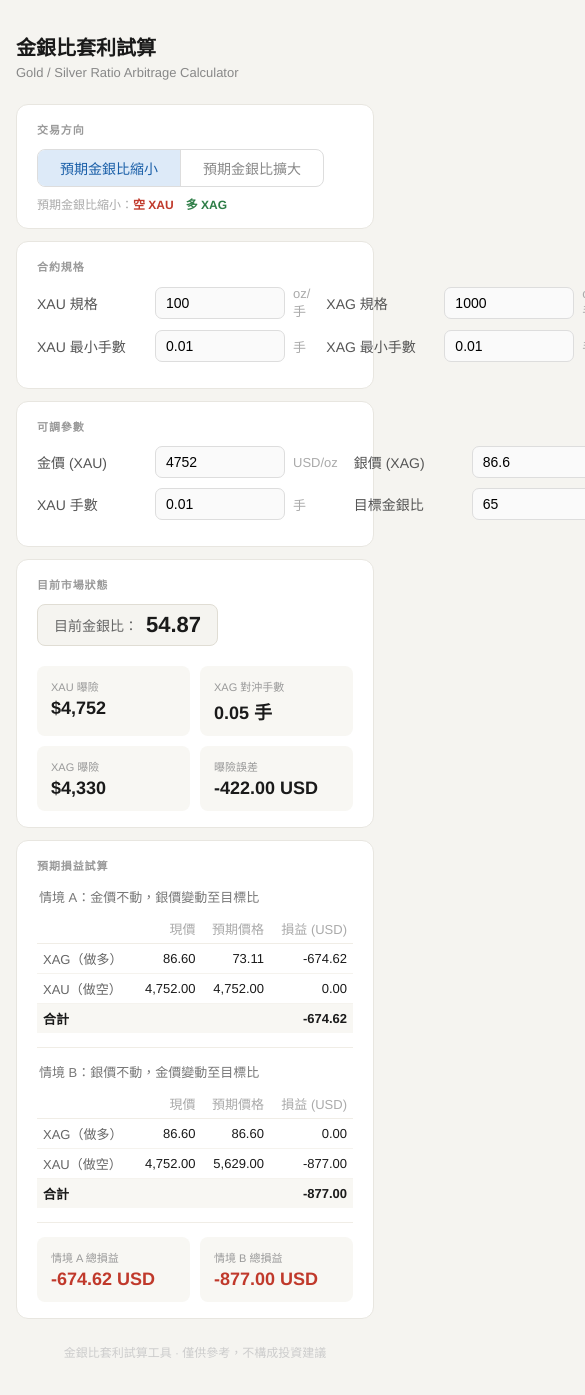
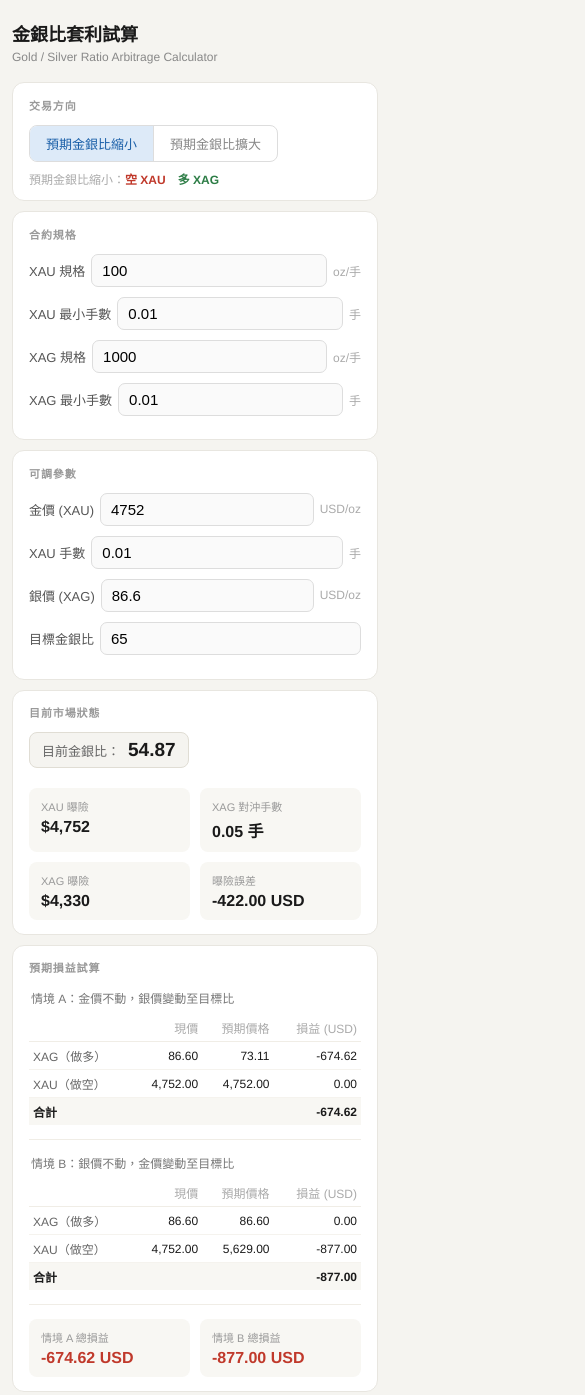
Before and after one commit to ian410095-bot/arbitrage-tools, a plain HTML site: page gold-silver.html in a window 390 px wide. Shown: the top 1395 px of the page, 585 px wide, since content can reach past the window. Drawn offline with Linux system fonts and the light colour scheme.

Commit message:
Update gold-silver.html

```diff
--- a/gold-silver.html
+++ b/gold-silver.html
@@ -47,6 +47,28 @@
   .long{color:#2d7d46;font-weight:600}
   .short{color:#c0392b;font-weight:600}
   .footer{text-align:center;font-size:12px;color:#ccc;margin-top:24px}
+
+  @media (max-width:600px){
+    body{padding:1.25rem .75rem}
+    h1{font-size:18px}
+    .subtitle{font-size:12px;margin-bottom:18px}
+    .card{padding:.85rem 1rem;margin-bottom:10px}
+    /* Stack two columns into one on mobile */
+    .two-col{grid-template-columns:1fr;gap:0}
+    /* Make input rows use full width */
+    .row{gap:6px;flex-wrap:nowrap}
+    .row label{min-width:0;flex:0 0 auto;font-size:13px;width:auto}
+    .row input[type=number]{flex:1;width:auto;min-width:0;font-size:15px}
+    .row span.unit{white-space:nowrap;font-size:12px;flex-shrink:0}
+    .toggle-btn{padding:8px 16px;font-size:13px}
+    .ratio-badge{padding:6px 12px;font-size:13px}
+    .ratio-badge .val{font-size:19px}
+    .metric{padding:10px 12px}
+    .metric .mval{font-size:16px}
+    table.detail{font-size:12px}
+    table.detail th,table.detail td{padding:5px 4px}
+    .scenario-header{font-size:12px}
+  }
 </style>
 </head>
 <body>
```
